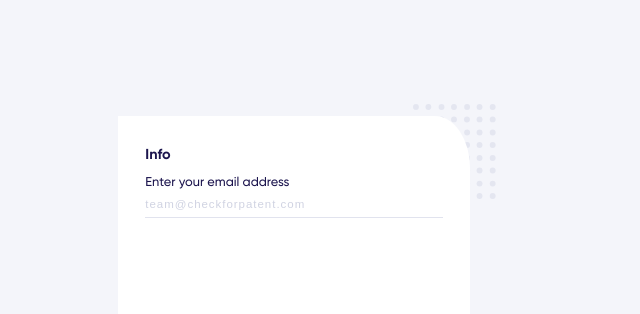
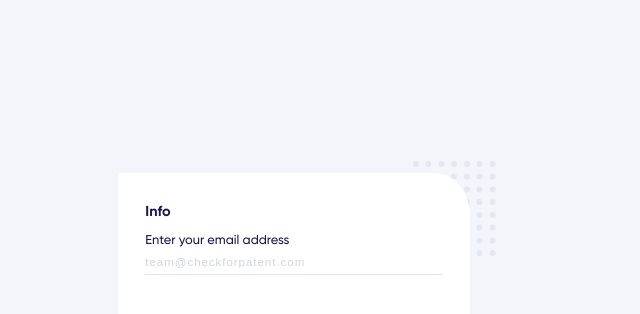
Before and after one commit to Chiga2030/testform, a React (Create React App) app: page / in a window 1280 px wide. Shown: the top 314 px of the page, without its empty margins (333-973 px from the left). Built offline with nearby package versions, Linux system fonts and the light colour scheme.

Commit message:
changed vh to vw for body of form

```diff
--- a/src/components/Form/Form.module.css
+++ b/src/components/Form/Form.module.css
@@ -1,7 +1,7 @@
 .form {
   background: var(--main-bg-color);
   width: 23.24vw;
-  height: 57.6vh;
+  height: 28.8vw;
   border-radius: 0 10% 10%;
-  padding: 2.22vw 2.12vw;
+  padding: 2.24vw 2.12vw;
 }
--- a/src/components/FormWrapper/FormWrapper.module.css
+++ b/src/components/FormWrapper/FormWrapper.module.css
@@ -1,6 +1,6 @@
 .wrapper {
   background: url(./img/dottes.svg) no-repeat top right/6.5vw;
-  height: 72.5vh;
+  height: 36.4vw;
   width: 28.5vw;
   padding: 1vw 1vw 0 0;
 }
```
